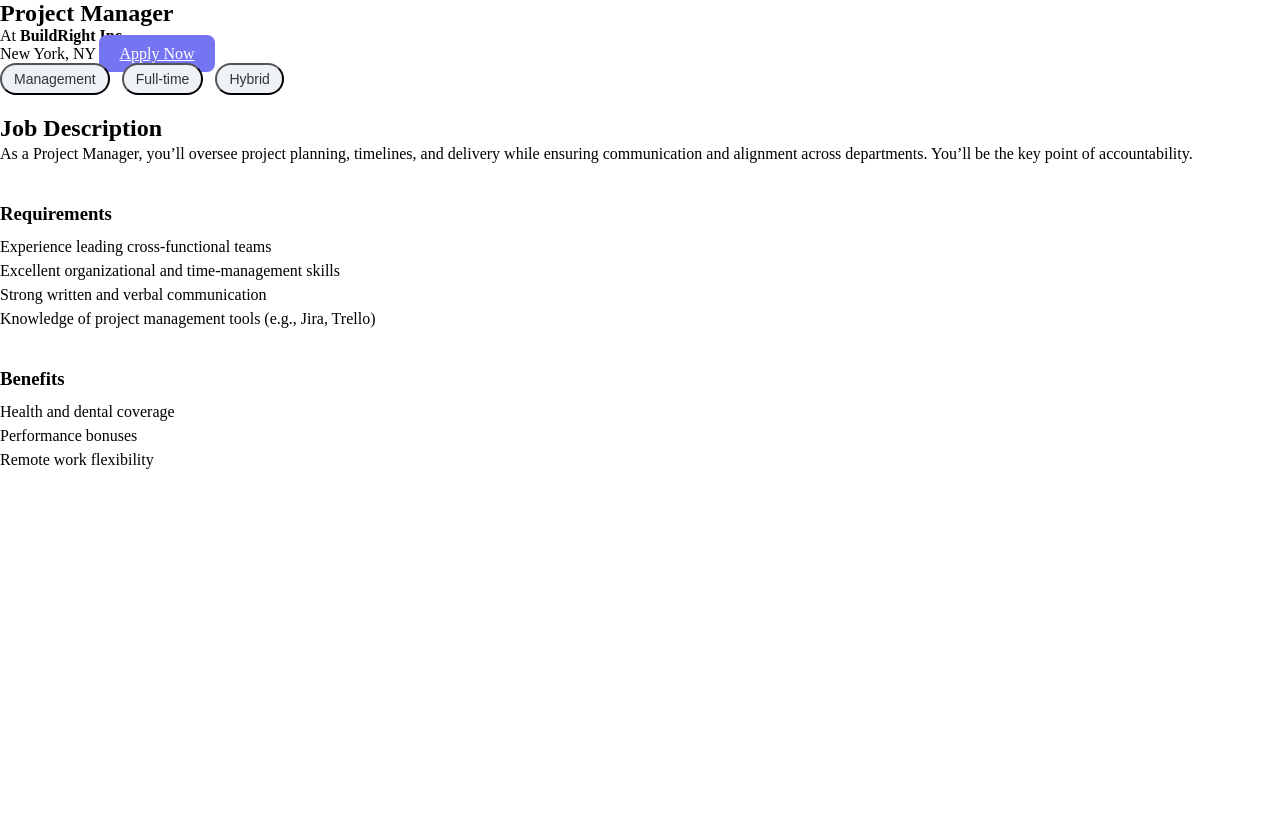
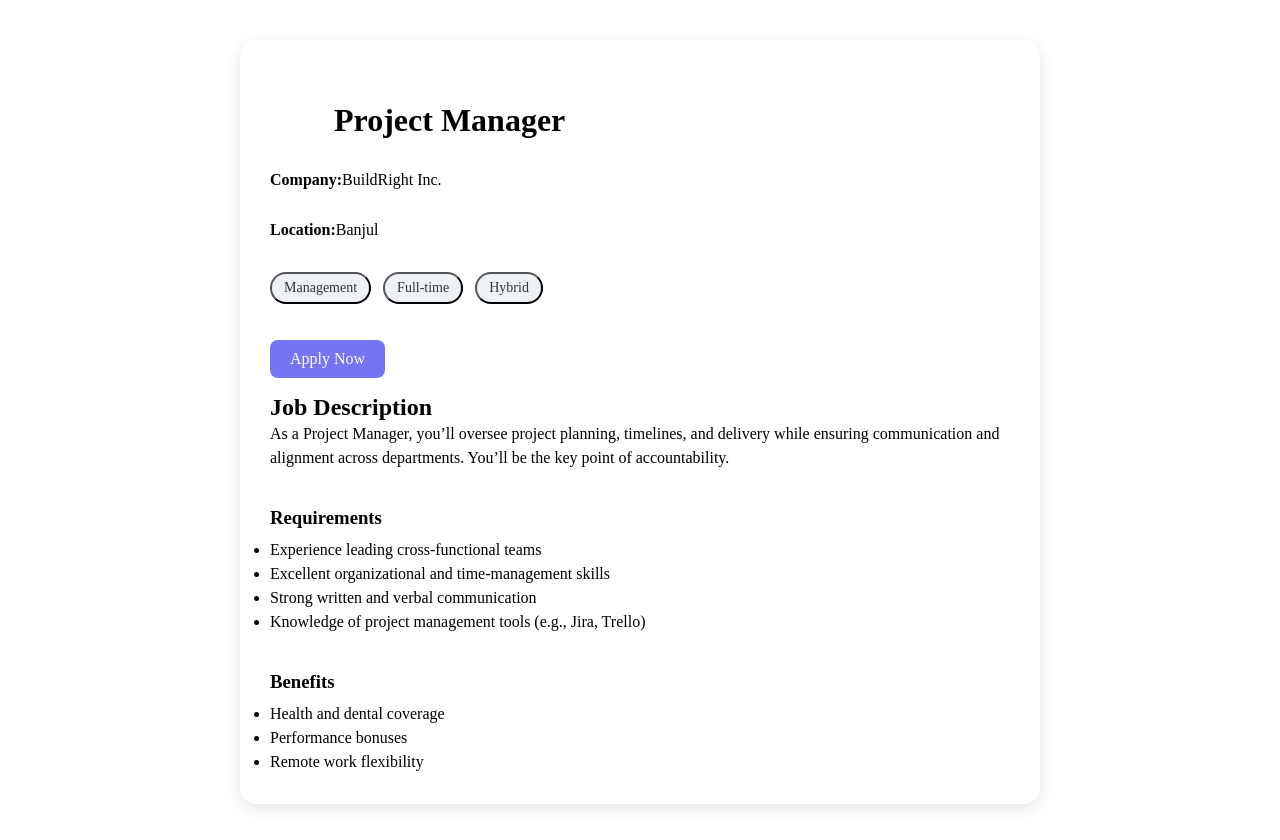
Before and after one commit to Omar-Gisseh/jobconnect, a plain HTML site: page public/job details-Product-Designer.html in a window 1280 px wide. Before the commit the page ends 800 px from the top, so only its background shows below. Drawn offline with nearby package versions, Linux system fonts and the light colour scheme; files that its build step writes are made by us from their sources.

Commit message:
styled the product desinger page

```diff
--- a/public/job details-Product-Designer.html
+++ b/public/job details-Product-Designer.html
@@ -4,24 +4,30 @@
   <meta charset="UTF-8" />
   <meta name="viewport" content="width=device-width, initial-scale=1.0" />
   <title>Project Manager - Job Details</title>
-  <link rel="stylesheet" href="style.css" />
+  <link rel="stylesheet" href="./css/style.css" />
+  <link rel="stylesheet" href="https://necolas.github.io/normalize.css/latest/normalize.css">
 </head>
 <body>
-  <main class="job-details-container">
-    <section class="job-header">
-      <h1>Project Manager</h1>
-      <p>At <strong>BuildRight Inc.</strong></p>
-      <span class="location">New York, NY</span>
-      <a href="#" class="apply-btn">Apply Now</a>
-    </section>
+  <main>
+    <section class="job-details-section">
+    <div class="job-header">
+      <h1 class="jobs-header">Project Manager</h1>
+      <p class="Company-name"><strong>Company:</strong>BuildRight Inc.</p>
+      <p class="Company-location"><strong>Location:</strong>Banjul</p>
 
-    <section class="job-tags">
+
+
+    <div class="job-tags">
       <button class="tag">Management</button>
       <button class="tag">Full-time</button>
       <button class="tag">Hybrid</button>
-    </section>
+    </div>
+    <div>
+        <button class="apply-btn">Apply Now</button>
+    </div>
+    </div>
 
-    <section class="job-description">
+    <div class="job-description">
       <h2>Job Description</h2>
       <p>
         As a Project Manager, you’ll oversee project planning, timelines, and delivery while ensuring communication and alignment across departments. You’ll be the key point of accountability.
@@ -41,6 +47,7 @@
         <li>Performance bonuses</li>
         <li>Remote work flexibility</li>
       </ul>
+    </div>
     </section>
   </main>
 </body>
```
Also changed, not shown: public/job-details-Data-Analyst.html (+1 -1 lines), public/job-details-software-Engineer.html (+1 -1 lines), public/job-listing.html (+1 -0 lines).
